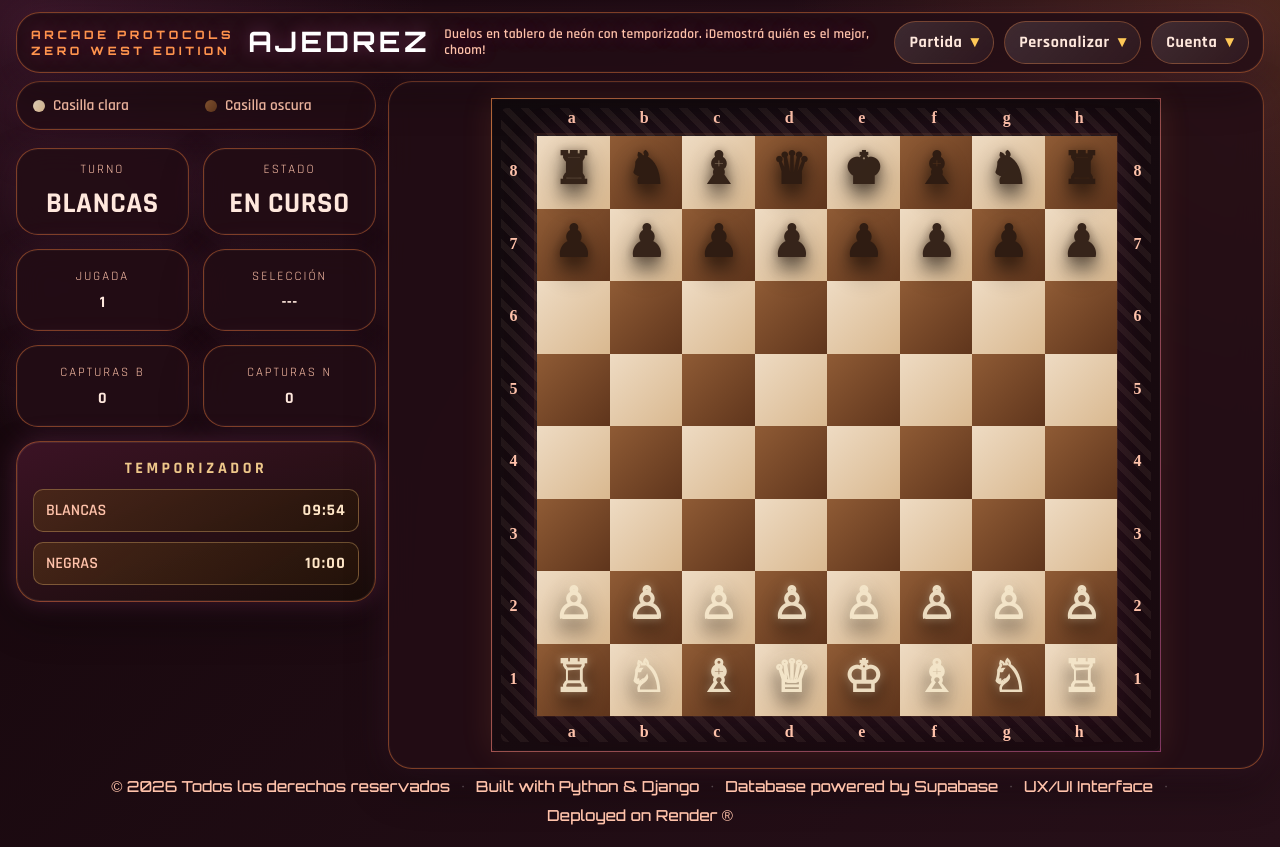
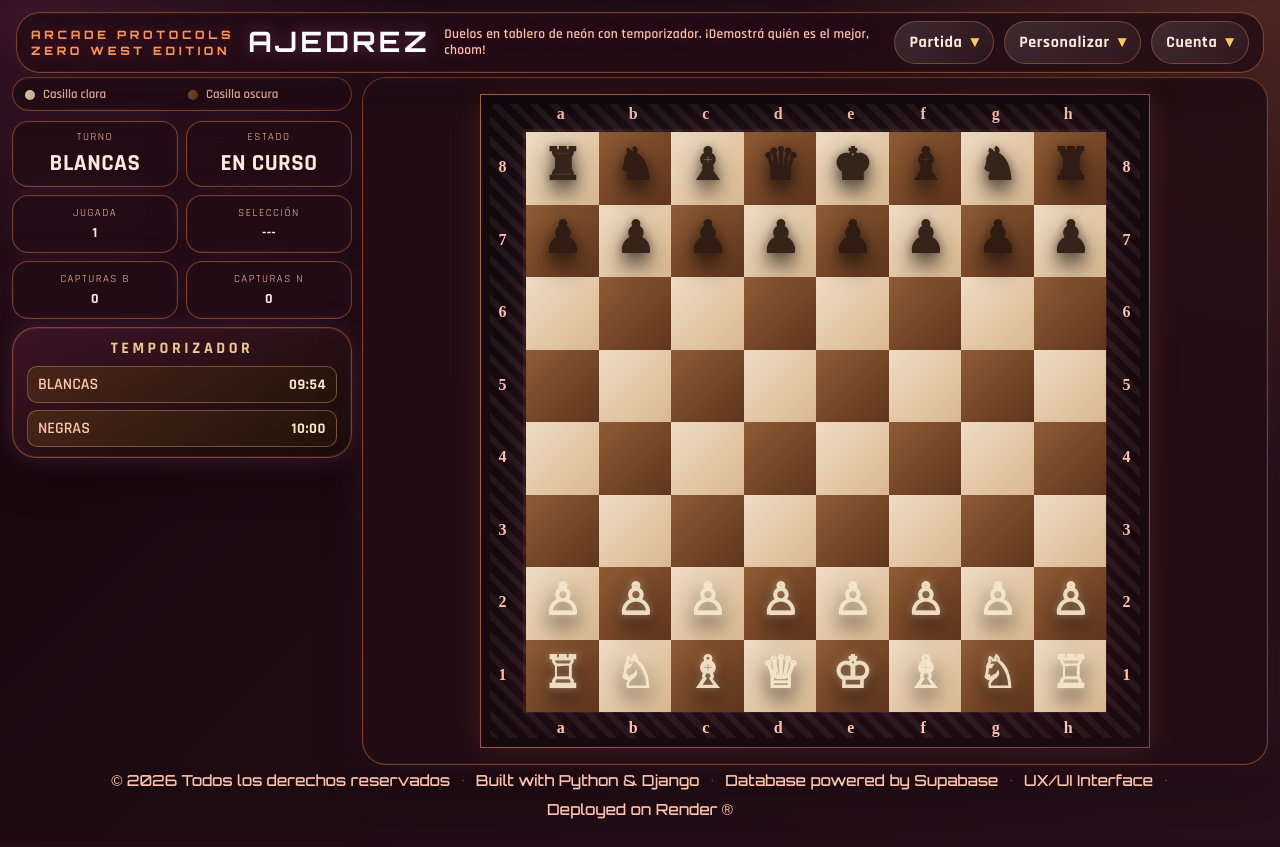
Before and after one commit to lu-developer476/Ajedrez, a Django app: page / in a window 1280 px wide. After the commit the page ends 819 px from the top, so only its background shows below. Run offline with Django 5.2, Linux system fonts and the light colour scheme; data that the repository does not hold is empty.

Commit message:
Compact game HUD layout (#49)

```diff
--- a/core/static/core/css/styles.css
+++ b/core/static/core/css/styles.css
@@ -63,14 +63,14 @@ body {
   position: relative;
   z-index: 1;
   flex: 1;
-  width: min(1400px, calc(100% - 32px));
-  margin: 12px auto 8px;
-  display: grid;
-  grid-template-columns: minmax(300px, 360px) minmax(0, 1fr);
+  width: min(1400px, calc(100% - 24px));
+  margin: 8px auto 6px;
+  display: grid;
+  grid-template-columns: minmax(260px, 340px) minmax(0, 1fr);
   grid-template-areas:
     "left main"
     "bottom bottom";
-  gap: 12px;
+  gap: 10px;
   align-items: stretch;
 }
 
@@ -113,15 +113,15 @@ body {
   grid-area: left;
   display: flex;
   flex-direction: column;
-  gap: 18px;
+  gap: 10px;
 }
 
 .brand-box { padding: 14px 16px; text-align: center; }
 
 .board-legend-card {
-  padding: 14px 16px;
-  display: grid;
-  gap: 10px;
+  padding: 8px 12px;
+  display: grid;
+  gap: 6px;
 }
 
 .board-legend-card .legend-inline {
@@ -213,14 +213,14 @@ body {
 .stats-grid {
   display: grid;
   grid-template-columns: repeat(2, 1fr);
-  gap: 14px;
+  gap: 8px;
   align-content: start;
 }
 
 .stat-card {
-  padding: 12px;
-  min-height: 82px;
-  border-radius: 22px;
+  padding: 8px 10px;
+  min-height: 58px;
+  border-radius: 16px;
   display: flex;
   flex-direction: column;
   justify-content: center;
@@ -231,19 +231,19 @@ body {
 .stat-label,
 .mini-label {
   color: var(--muted);
-  letter-spacing: 0.16em;
+  letter-spacing: 0.14em;
   text-transform: uppercase;
-  font-size: 0.8rem;
-  margin-bottom: 8px;
+  font-size: 0.68rem;
+  margin-bottom: 4px;
 }
 
 .stat-card strong {
-  font-size: clamp(1.1rem, 2.4vw, 1.8rem);
+  font-size: clamp(0.98rem, 2vw, 1.45rem);
   font-family: var(--font-main);
 }
 
-.stat-card.small strong { font-size: 1rem; }
-.stat-level-card { grid-column: 1 / -1; min-height: 132px; }
+.stat-card.small strong { font-size: 0.88rem; }
+.stat-level-card { grid-column: 1 / -1; min-height: 92px; }
 .level-display { font-size: clamp(1.5rem, 3vw, 2.2rem); }
 
 .arena {
@@ -279,15 +279,15 @@ body {
   align-items: center;
   justify-content: center;
   flex-wrap: wrap;
-  gap: 10px 18px;
+  gap: 6px 12px;
   color: var(--muted);
-  font-size: clamp(0.95rem, 1.2vw, 1.15rem);
+  font-size: clamp(0.78rem, 1vw, 0.95rem);
   font-weight: 600;
 }
 
 .dot {
-  width: 12px;
-  height: 12px;
+  width: 10px;
+  height: 10px;
   border-radius: 50%;
   display: inline-block;
   margin-right: 8px;
@@ -977,7 +977,7 @@ body {
 
 .variation-controls .btn {
   width: 100%;
-  padding: 10px 12px;
+  padding: 7px 10px;
 }
 
 .tips p { margin: 0 0 12px; color: var(--muted); }
@@ -1060,9 +1060,9 @@ body {
 .timer-panel {
 
   grid-column: 1 / -1;
-  padding: 16px;
-  display: grid;
-  gap: 10px;
+  padding: 10px 14px;
+  display: grid;
+  gap: 7px;
   border-color: var(--panel-border);
   background: linear-gradient(160deg, rgba(62, 20, 39, 0.94), rgba(24, 13, 8, 0.92));
   box-shadow: 0 0 0 1px rgba(255,240,214,0.08) inset, 0 0 24px rgba(255, 110, 199, 0.2), 0 18px 40px rgba(0, 0, 0, 0.36);
@@ -1080,7 +1080,7 @@ body {
   gap: 12px;
   border: 1px solid rgba(214, 168, 104, 0.4);
   border-radius: 10px;
-  padding: 10px 12px;
+  padding: 7px 10px;
   background: linear-gradient(145deg, rgba(79, 45, 24, 0.75), rgba(39, 21, 10, 0.7));
 }
 
@@ -1092,7 +1092,8 @@ body {
 .timer-row strong {
   font-family: var(--font-main);
   color: #ffe6c7;
-  letter-spacing: 0.08em;
+  letter-spacing: 0.04em;
+  font-size: 0.92rem;
 }
 
 .audio-panel {
@@ -1368,7 +1369,8 @@ body {
   }
 
   .stats-grid {
-    grid-template-columns: 1fr;
+    grid-template-columns: repeat(2, minmax(0, 1fr));
+    gap: 7px;
   }
 
   .game-shell {
@@ -1574,7 +1576,7 @@ html {
 }
 
 .game-shell {
-  grid-template-columns: minmax(300px, 360px) minmax(0, 1fr);
+  grid-template-columns: minmax(260px, 340px) minmax(0, 1fr);
   grid-template-areas: "left main";
 }
 
```
